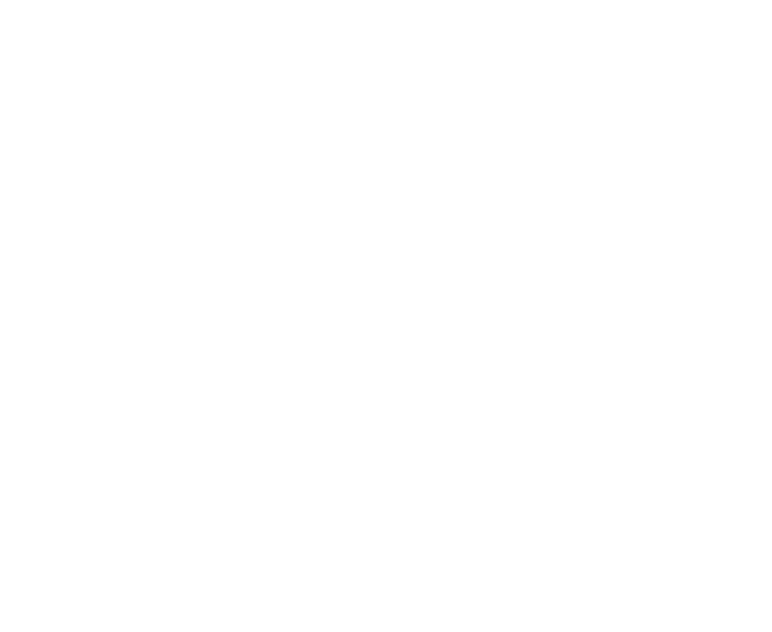
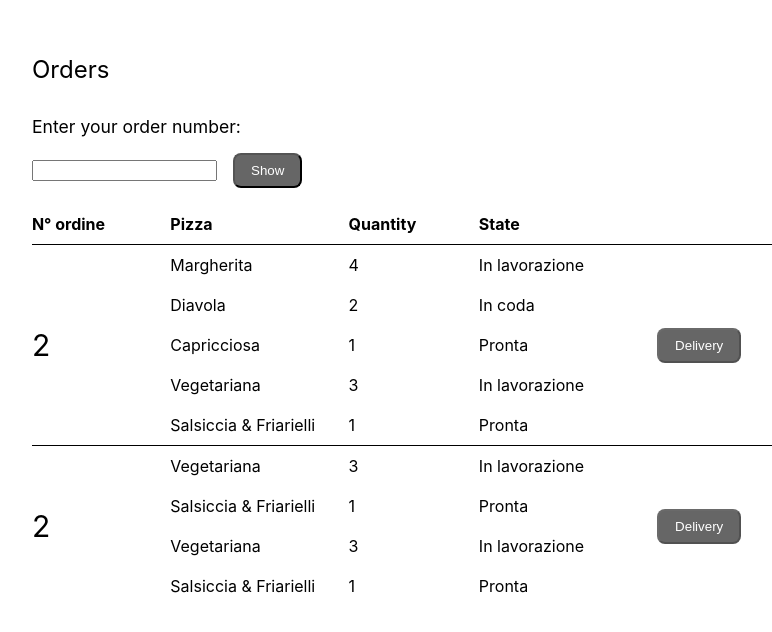
Before and after one commit to Mark1096/houseofpizza_ui, a React (Create React App) app: page / in a window 1280 px wide. Shown: the part 682-1314 px from the top of the page, without its empty margins (48-820 px from the left). Before the commit the page ends 800 px from the top, so only its background shows below. Built offline with nearby package versions, Linux system fonts and the light colour scheme; no server answers.

Commit message:
add functions for orders

```diff
--- a/src/App.tsx
+++ b/src/App.tsx
@@ -1,12 +1,15 @@
-import React from "react";
+import React, { useRef } from "react";
 import Home from "./pages/home";
 import { CartItemsProvider } from "./context/cartItems";
 
 function App() {
+
+  const ordersRef = useRef<HTMLDivElement>(null); // Crea un ref per il componente Orders
+
   return (
     <CartItemsProvider>
       <div className="App" data-testid="app">
-        <Home />
+        <Home targetRef={ordersRef} />
       </div>
     </CartItemsProvider>
   );
--- /dev/null
+++ b/src/components/orders.tsx
@@ -0,0 +1,127 @@
+import React, { useEffect, RefObject } from "react";
+import "../styles/orders.css";
+// import { getStatusOrder } from "../external/order";  // Da aggiungere!
+
+interface SecondComponentProps {
+    targetRef: RefObject<HTMLDivElement>; // Tipizza la prop targetRef
+}
+
+const Orders: React.FC<SecondComponentProps> = ({ targetRef }) => {
+
+    var order_list = [
+        [
+            {
+                name: "Margherita",
+                quantity: 4,
+                state: "In lavorazione"
+            },
+            {
+                name: "Diavola",
+                quantity: 2,
+                state: "In coda"
+            },
+            {
+                name: "Capricciosa",
+                quantity: 1,
+                state: "Pronta"
+            },
+            {
+                name: "Vegetariana",
+                quantity: 3,
+                state: "In lavorazione"
+            },
+            {
+                name: "Salsiccia & Friarielli",
+                quantity: 1,
+                state: "Pronta"
+            }
+        ],
+        [
+            {
+                name: "Vegetariana",
+                quantity: 3,
+                state: "In lavorazione"
+            },
+            {
+                name: "Salsiccia & Friarielli",
+                quantity: 1,
+                state: "Pronta"
+            },{
+                name: "Vegetariana",
+                quantity: 3,
+                state: "In lavorazione"
+            },
+            {
+                name: "Salsiccia & Friarielli",
+                quantity: 1,
+                state: "Pronta"
+            }
+        ]
+    ];
+
+    /*
+    useEffect(() => {
+        // fetch products from mock API
+        (async () => {
+
+          const order_list = await getProducts();
+          setProducts(order_list);
+
+        })();
+      }, []);
+      */
+
+    return (
+        <div className="order" data-testid="order" ref={targetRef}>
+            <div className="header">Orders</div>
+            <div className="form_container">
+                <form action="" method="GET">
+                    <label>Enter your order number:</label><br/>
+                    <input type="number" name="order_number" id="order_number" min="1" required />
+                    <input type="submit" value="Show" id="order_button" />
+                </form>
+            </div>
+
+            <div className="product-list scroller">
+                <table>
+                    <thead>
+                        <tr>
+                            <th> N° ordine </th>
+                            <th>Pizza</th>
+                            <th>Quantity</th>
+                            <th>State</th>
+                        </tr>
+                    </thead>
+                    <tbody>
+                        {order_list.length < 1 ? (
+                            <tr>
+                                <td colSpan={4} className="noItem">
+                                    There are no orders.
+                                </td>
+                            </tr>
+                        ) : (
+                            order_list.map((order) => {
+                                return (
+                                    order.map((item, i) => {
+                                        return(
+                                            <tr className={i == 0 ? "table_rows" : ""}>
+                                                {i == 0 ? <td id="id_order" rowSpan={order.length}> 2 </td> : null}
+                                                <td> {item.name} </td>
+                                                <td> {item.quantity} </td>
+                                                <td> {item.state} </td>
+                                                {/* TODO: Implementare la logica di attivazione del pulsante sottostante solo quando tutti gli elementi dell'ordine sono in stato di Pronto */}
+                                                {i == 0 ? <td rowSpan={order.length}> <button disabled id="order_button"> Delivery </button> </td> : null}
+                                            </tr>
+                                        )
+                                    })
+                                )
+                            })
+                        )}
+                    </tbody>
+                </table>
+            </div>
+        </div>
+    )
+}
+
+export default Orders;
--- /dev/null
+++ b/src/external/orders.ts
@@ -0,0 +1,12 @@
+import axios from "axios";
+
+export const getStatusOrder = async () => {
+    try {
+        const res = await axios.get("http://localhost:4001/houseofpizza/pizza/order/status/{order}");    // Sostituire {order} con il numero dell'ordine del quale si richiede lo stato
+        // TODO: manage res.data!
+      } catch (err) {
+        if (err instanceof Error)
+          throw new Error("Error in fetching order status: " + err.message);
+        return [];
+    }
+}
--- a/src/pages/home.tsx
+++ b/src/pages/home.tsx
@@ -2,8 +2,14 @@ import "../styles/home.css";
 import Products from "../components/products";
 import Navbar from "../components/navbar";
 import Cart from "../components/cart";
+import Orders from "../components/orders";
+import { RefObject } from 'react';
 
-export default function Home() {
+interface SecondComponentProps {
+    targetRef: RefObject<HTMLDivElement>;
+}
+
+const Home: React.FC<SecondComponentProps> = ({ targetRef }) => {
   return (
     <div className="App">
       <Navbar />
@@ -15,6 +21,13 @@ export default function Home() {
           <Cart />
         </div>
       </div>
+      <div className="content">
+        <div className="order-container">
+          <Orders targetRef={targetRef} />
+        </div>
+      </div>
     </div>
   );
 }
+
+export default Home;
--- /dev/null
+++ b/src/styles/orders.css
@@ -0,0 +1,66 @@
+.order {
+    flex: 100%;
+    margin: 5.5rem 1rem;
+}
+@media (min-width: 970px) {
+    .order {
+        flex: 50%;
+    }
+}
+
+.order .header {
+    font-size: 1.5rem;
+}
+
+.form_container {
+  margin-top: 2rem;
+  font-size: 1.1rem;
+}
+
+.form_container
+
+#order_button {
+    background-color: #666;
+    color: #fff;
+    max-width: 8rem;
+    text-align: center;
+    border-radius: 8px;
+    padding: 0.5rem 1rem;
+    margin: 1rem;
+  }
+
+#order_button:hover {
+    background-color: #444;
+    cursor: pointer;
+}
+
+#order_button:focus {
+    background-color: #444;
+}
+
+table {
+    width: 100%;
+    margin-left: -1.3%
+ }
+
+th, td {
+    padding: 10px;
+    text-align: left;
+}
+
+td {
+    max-width: 100px;
+    word-wrap: break-word;
+}
+
+#id_order {
+    font-size: 30px
+}
+
+table {
+    border-collapse: collapse;
+}
+
+.table_rows {
+    border-top: 1px solid black;
+}
```
Also changed, not shown: src/external/cart.ts (+25 -0 lines), src/components/products.tsx (indentation only).
